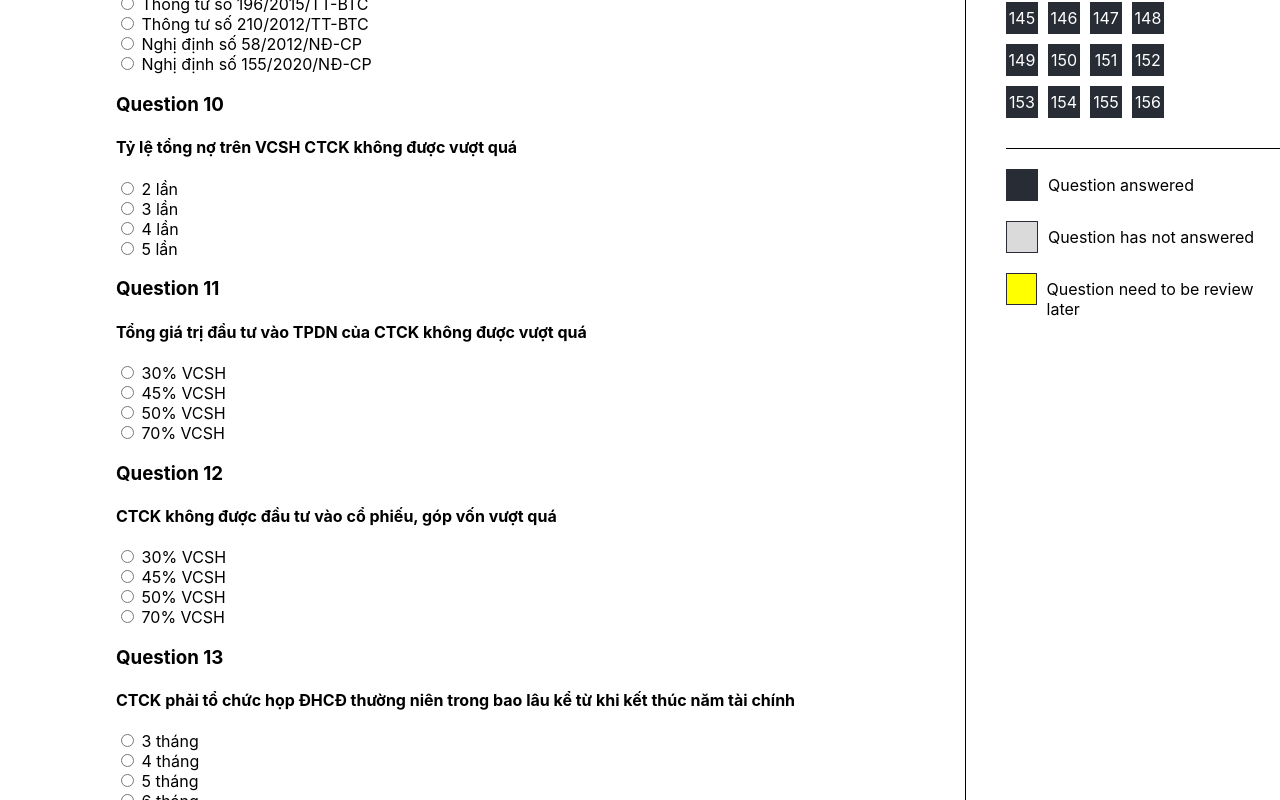
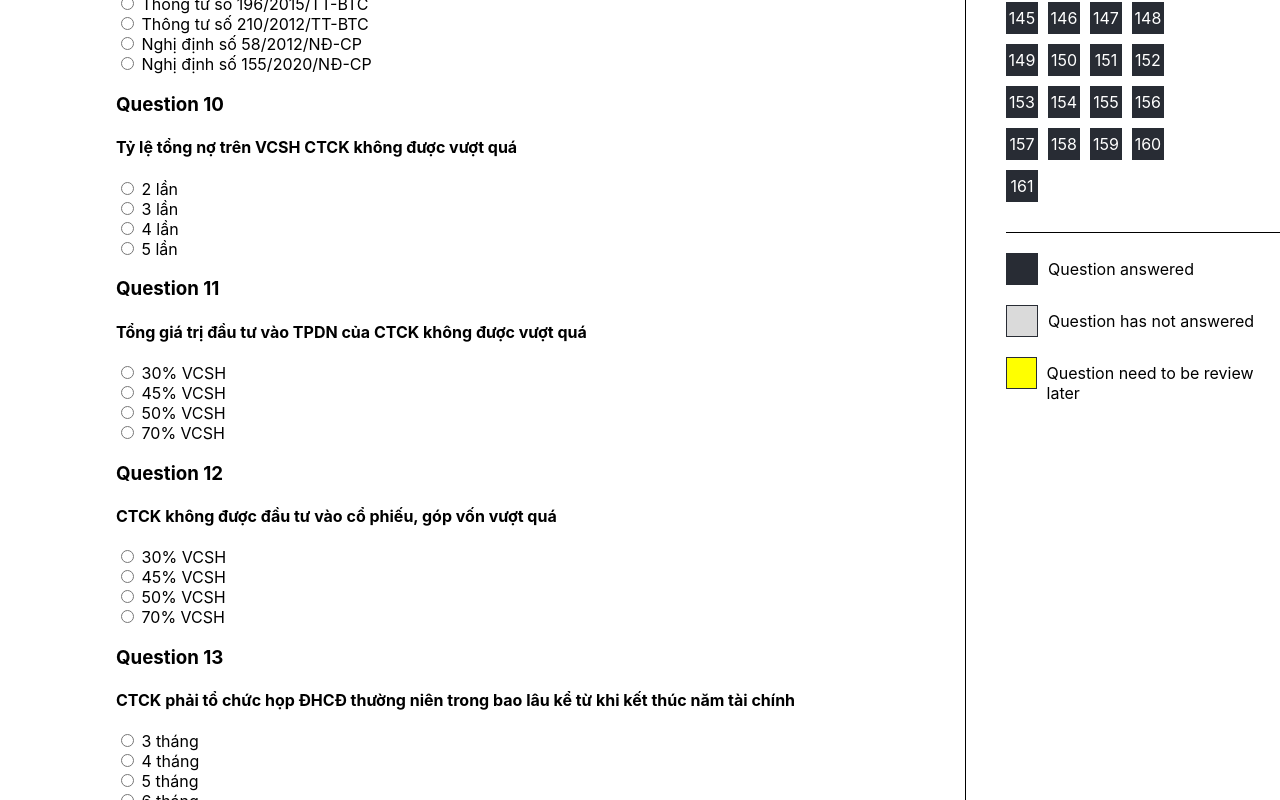
Before and after one commit to ducnguyenhn128/multiple_choice_quiz_app, a React (Create React App) app in the folder quizapp/: page /officialtest in a window 1280 px wide. Shown: the part 1760-2560 px from the top of the page. Built offline with nearby package versions, Linux system fonts and the light colour scheme.

Commit message:
Update QuestionBank.js

```diff
--- a/quizapp/src/QuestionBank.js
+++ b/quizapp/src/QuestionBank.js
@@ -1446,6 +1446,61 @@ const questionBank = [
         answer: 'II, III'
     },
     //157
+    {
+        question: 'Công ty quản lý quỹ có quyền không đáp ứng một phần lệnh bán, lệnh mua, lệnh chuyển đổi của nhà đầu tư khi xảy ra một trong các trường hợp sau:',
+        choices: [
+            'Tổng giá trị các lệnh bán (kể cả lệnh bán từ hoạt động chuyển đổi) trừ tổng giá trị các lệnh mua (kể cả lệnh mua từ hoạt động chuyển đổi) tại ngày giao dịch chứng chỉ quỹ lớn hơn 10% giá trị tài sản ròng của quỹ' ,
+            'Giá trị tài sản ròng của quỹ thấp hơn 50 tỷ đồng' ,
+            'Giá trị phần đơn vị quỹ hoặc số đơn vị quỹ còn lại trên tài khoản của nhà đầu tư thấp hơn giá trị tối thiểu hoặc số lượng đơn vị quỹ tối thiểu để duy trì tài khoản của nhà đầu tư theo quy định tại Điều lệ quỹ và Bản cáo bạch' ,
+            'Số lượng đơn vị quỹ lưu hành vượt quá khối lượng tối đa quy định tại Điểu lệ quỹ và Bản cáo bạch; ',
+            'Tổng giá trị các lệnh bản (kể cả lệnh bán từ hoạt động chuyển đổi) trừ tổng giá trị các lệnh mua (kể cả lệnh mua từ hoạt động chuyển đổi) tại ngày giao dịch chứng chỉ quỹ lớn hơn 5% và nhỏ hơn 10% giá trị tài sản ròng của quỹ'
+        ],
+        answer: 'Tổng giá trị các lệnh bản (kể cả lệnh bán từ hoạt động chuyển đổi) trừ tổng giá trị các lệnh mua (kể cả lệnh mua từ hoạt động chuyển đổi) tại ngày giao dịch chứng chỉ quỹ lớn hơn 5% và nhỏ hơn 10% giá trị tài sản ròng của quỹ'
+    },
+    {
+        question: 'Trong các nhiệm vụ sau đây, nhiệm vụ nào không thuộc chức năng của kiểm soát nội bộ trong công ty quản lý quỹ đại chúng theo quy định pháp luật hiện hành:',
+        choices: [
+            'Tham gia xây dựng quy trình, tổ chức thực hiện công tác quản trị rủi ro của công ty và cho từng khách hàng ủy thác; kịp thời nhận diện, đánh giá mức độ rủi ro, thiết lập hạn mức đầu tư và có biện pháp ngăn ngừa, quản lý các rủi ro tiềm ẩn trong hoạt động dầu tư của công ty và của khách hàng ủy thác; ',
+            'Giám sát bảo dảm giá trị tài sản ràng của danh mục ủy thác, quỹ đầu tư chứng khoán. công ty đầu tư chứng khoán được định giá phù hợp với quy định của pháp luật và quy định nội bộ; tài sản và các nguồn lực của công ty dược quản lý an toàn, hiệu quả; tài sản khách hàng ủy thác được quản lý tách biệt, đọc lập; báo cáo tài chính, báo cáo hoạt động, bảo các về các chi tiêu an toàn tài chính và các báo khác của công ty được lập rung thực, chính xác, kịp thời, cập nhật dầy dù theo quy định của pháp luật; ' ,
+            'Giám sát, bảo dảm hệ thống thông tin tài chính và quản lý trung thực, dây dù, kịp thời và chính xác; có hệ thống thông tin dự phòng để kịp thời xử lý những sự cố phát sinh như thiên tai, chạy nổ, đảm bảo duy trì hoạt động liên tục của công ty;' ,
+            'Thực hiện chức năng kiểm soát nội bộ trong trường hợp công ty quản lý quỹ không phải thành lập bộ phân kiểm toán nội bộ'
+        ],
+        answer: 'Thực hiện chức năng kiểm soát nội bộ trong trường hợp công ty quản lý quỹ không phải thành lập bộ phân kiểm toán nội bộ'
+    },
+    {
+        question: 'Nguyên tắc nào sau đây không phải nguyên tắc của kiểm toán nội bộ:',
+        choices: [
+            'Độc lập; bộ phận kiểm toán nội bộ và hoạt động của bộ phận này dọc lập với các bộ phận và hoạt động khác của công ty quản lý quỹ, không chịu sự quản lý của Ban điều hành công ty quản lý quỹ. Nhân viên bộ phận kiểm toán nội bộ không được kiêm nhiệm làm việc tại các bộ phận khác của công ty quản lý quỹ: ',
+            'Khách quan; kiểm toán nội bộ phải khách quan, công bằng, không định kiển, không tác động, không bị can thiệp khi thực hiện nhiệm vụ của mình; ' ,
+            'Trung thực; công tác kiểm toán nội bộ phải được thực hiện một cách trung thực, cần trọng và có trách nhiệm; ' ,
+            'Phối hợp; bộ phận kiểm toán nội bộ được toàn quyển tiếp cận không hạn chế các thông tin, tài liệu của công ty. Thành viên Ban điều hành và toàn bộ nhân viên của công ty quản lý quỹ có trách nhiệm phối hợp, cung cấp dầy đủ, kịp thời, trung thực, chính xác toàn bộ thông tin, tài liệu liên quan, theo yêu cầu của kiểm toán nội bộ. Các bộ phận trong công ty có trách nhiệm thông báo cho kiểm toán nội bộ khi phát hiện những yếu kém, tồn tại, các sai phạm, rủi ro hoặc thất thoát lớn về tài sản của công ty hoặc của khách hàng ' ,
+            'Công khai; bộ phận kiểm toán nội bộ, nhân viên kiểm toán nội bộ phải công khai các nội dung thực hiện kiểm toán trước khi tiến hành các bước thực hiện theo quy định. '
+        ],
+        answer:'Công khai; bộ phận kiểm toán nội bộ, nhân viên kiểm toán nội bộ phải công khai các nội dung thực hiện kiểm toán trước khi tiến hành các bước thực hiện theo quy định. '
+    },
+    {
+        question: 'Nhân sự bộ phận kiểm toán nội bộ khi được bổ nhiệm không phải đảm bảo điều kiện nào trong các điều kiện sau:',
+        choices: [
+            'Không thuộc trường hợp đang bị truy cứu trách nhiệm hình sự hoặc chấp hành hình phạt tù hoặc bị cấm hành nghề chứng khoán theo quy định của pháp luật; ' ,
+            'Không bị xử phạt vi phạm hành chính trong lĩnh vực chứng khoán và thị trường chứng khoản trong thời hạn 6 tháng gần nhất tính đến thời diễm được bổ nhiệm ' ,
+            'Có chứng chỉ hành nghề quản lý tài sản tại các quốc gia là thành viên của Tổ chức hợp tác và phát triển kinh tế (OECD) hoặc đã thi đạt chứng chi quốc tế về phân tích đầu tư CFA từ bậc II trở lên (Chartered Finanial Analyst level II) hoặc CHA (Certified International Investment Analyst - Final Level); ' ,
+            'Có chứng chỉ hành nghề chứng khoán ' ,
+            'Có chứng chỉ chuyên môn về Quản lý tài sản và chứng chỉ Pháp luật về chứng khoán và thị trưởng chứng khoán'
+        ],
+        answer: 'Có chứng chỉ chuyên môn về Quản lý tài sản và chứng chỉ Pháp luật về chứng khoán và thị trưởng chứng khoán'
+    },
+
+    {
+        question: 'Trong các loại hình tổ chức sau của công ty quản lý quỹ, nhân sự bộ phận kiểm toán được thực hiện kiêm nhiệm: ',
+        choices: [
+            'Công ty cổ phần' ,
+            'Công ty TNHH 2 thành viên trở lên',
+            'Công ty hợp danh',
+            'Công ty TNHH một thành viên'
+        ],
+        answer: 'Công ty TNHH một thành viên'
+    },
+    //162
 ]
 export default questionBank
 
```
